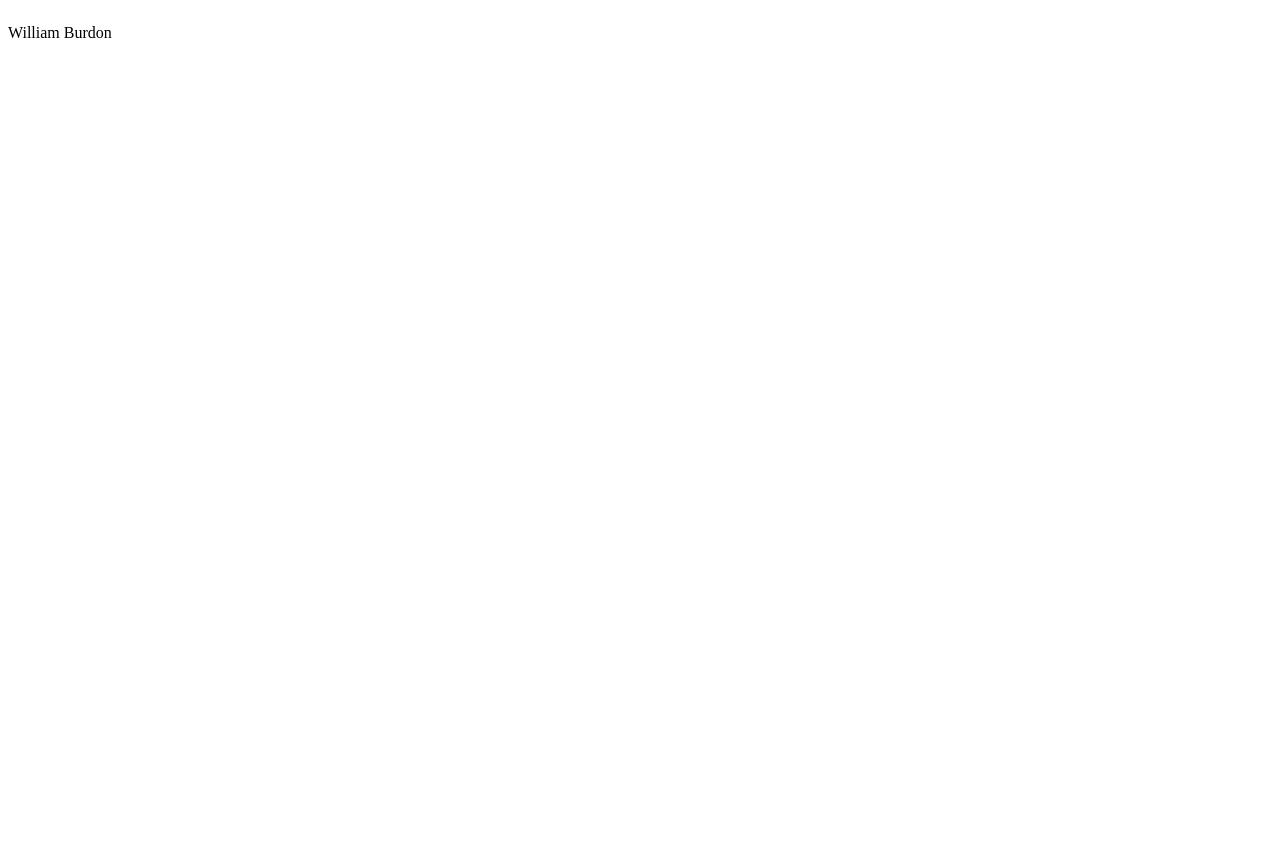
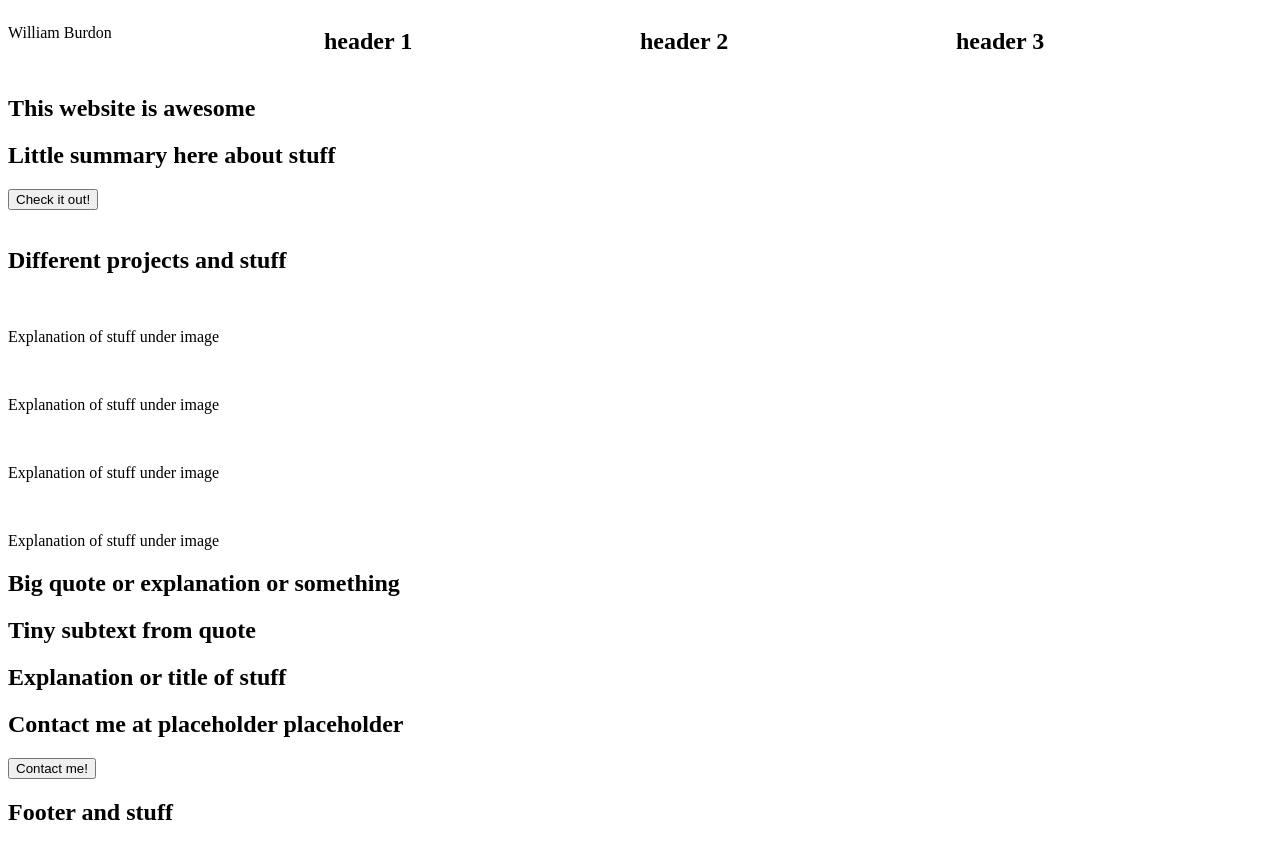
Before and after one commit to wtburdon/William-Burdon-Portfolio-Website, a plain HTML site: page index.html in a window 1280 px wide. Before the commit the page ends 800 px from the top, so only its background shows below. Drawn offline with Linux system fonts and the light colour scheme.

Commit message:
setup structure of html file

```diff
--- a/index.html
+++ b/index.html
@@ -15,16 +15,98 @@
             <p class="Roboto">William Burdon</p>
         </div>
         <div>
-
+            <h1>header 1</h1>
         </div>
         <div>
-
+            <h1>header 2</h1>
         </div>
         <div>
-
+            <h1>header 3</h1>
         </div>
     </section>
-
+    <section>
+        <div>
+            <div>
+                <h1>This website is awesome</h1>
+            </div>
+            <div>
+                <h2>Little summary here about stuff</h2>
+            </div>
+            <div>
+                <button>Check it out!</button>
+            </div>
+        </div>
+        <div>
+            <img>
+        </div>
+    </section>
+    <section>
+        <div>
+            <h1>Different projects and stuff</h1>
+        </div>
+        <div>
+            <div>
+                <div>
+                    <img>
+                </div>
+                <div>
+                    <p>Explanation of stuff under image</p>
+                </div>
+            </div>
+            <div>
+                <div>
+                    <img>
+                </div>
+                <div>
+                    <p>Explanation of stuff under image</p>
+                </div>
+            </div>
+            <div>
+                <div>
+                    <img>
+                </div>
+                <div>
+                    <p>Explanation of stuff under image</p>
+                </div>
+            </div>
+            <div>
+                <div>
+                    <img>
+                </div>
+                <div>
+                    <p>Explanation of stuff under image</p>
+                </div>
+            </div>
+        </div>
+    </section>
+    <section>
+        <div>
+            <h1>Big quote or explanation or something</h1>
+        </div>
+        <div>
+            <h2>Tiny subtext from quote</h2>
+        </div>
+    </section>
+    <section>
+        <div>
+            <div>
+                <div>
+                    <h1>Explanation or title of stuff</h1>
+                </div>
+                <div>
+                    <h2>Contact me at placeholder placeholder</h2>
+                </div>
+            </div>
+            <div>
+                <button>Contact me!</button>
+            </div>
+        </div>
+    </section>
+    <section>
+        <div>
+            <h1>Footer and stuff</h1>
+        </div>
+    </section>
     <script href="script.js"></script>
 </body>
 </html>
```
